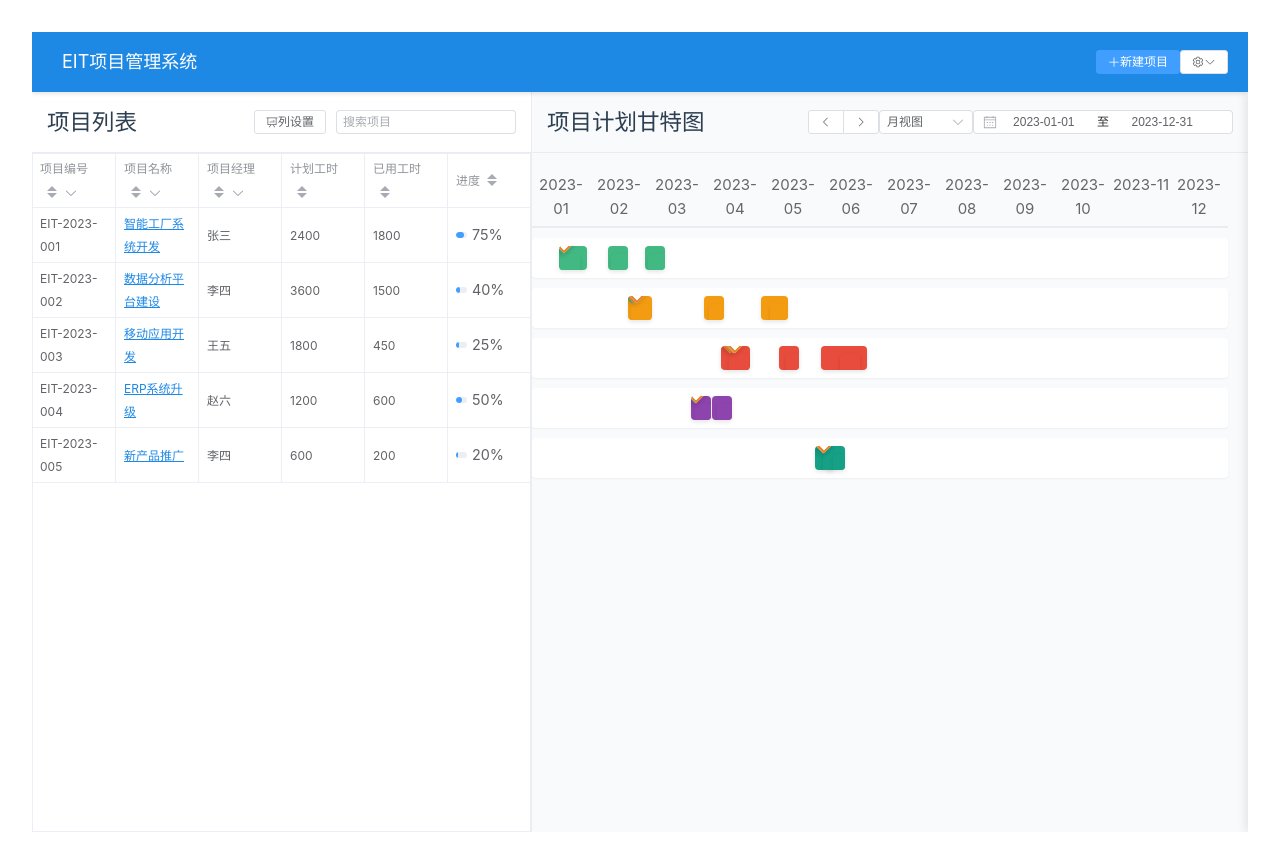
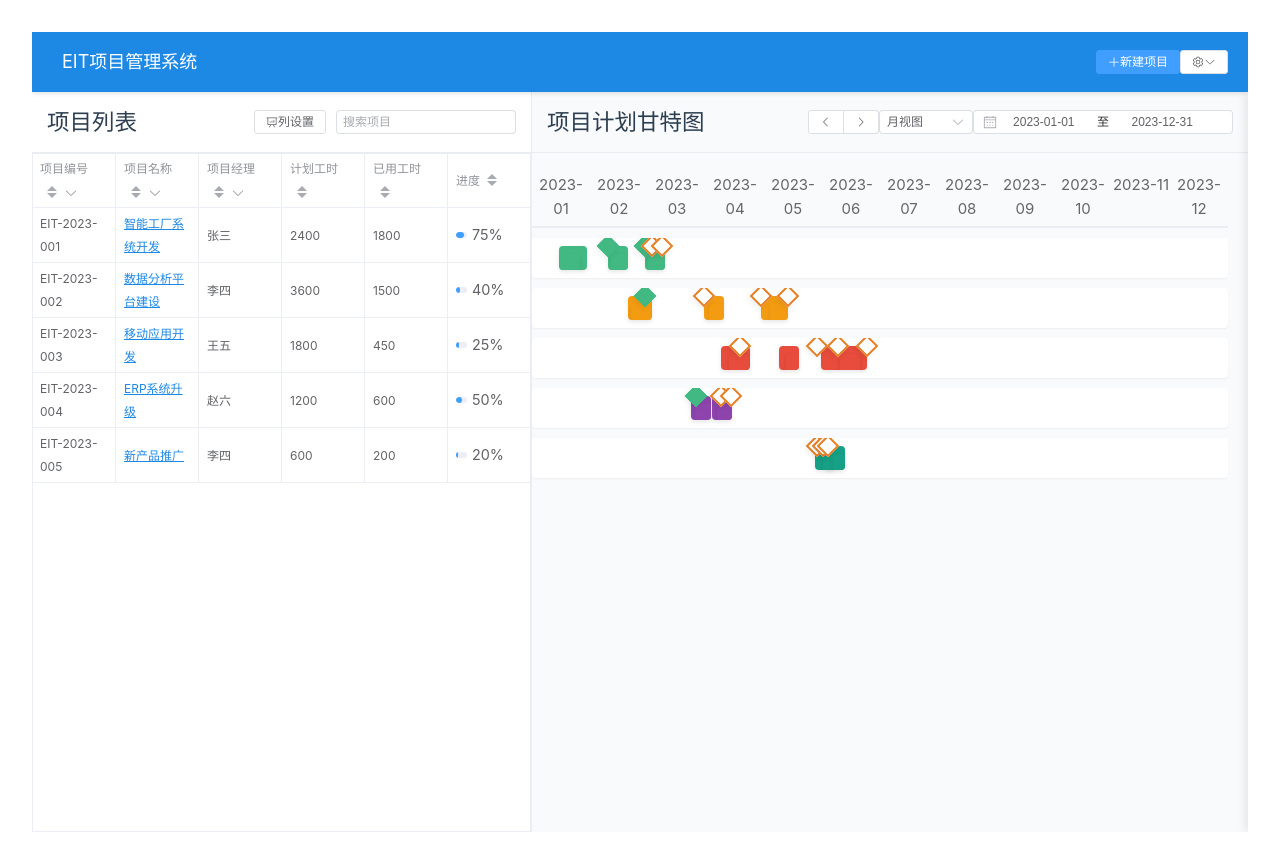
Before and after one commit to frank-james-83/DB-eit-projManager, a Vue app: page / in a window 1280 px wide. Built offline with nearby package versions, Linux system fonts and the light colour scheme; the HTML template or start-up script is replaced by a standard one.

Commit message:
下班保存

```diff
--- a/src/ProjectManagement.vue
+++ b/src/ProjectManagement.vue
@@ -240,6 +240,7 @@
             class="gantt-row"
             :class="{ 'gantt-row-active': activeProjectId === project.id }"
           >
+              <!-- period 条形图 -->
               <template v-if="project.periods && project.periods.length">
                 <div v-for="(period, idx) in project.periods" :key="idx" class="gantt-task-bar" :style="getGanttBarStyleByPeriod(period, project)">
                   <el-tooltip
@@ -257,8 +258,15 @@
                       <span class="task-label" v-if="idx === 0">{{ project.name }}</span>
                     </div>
                   </el-tooltip>
-                <!-- 关键里程碑菱形图标 -->
-                <template v-if="idx === 0 && project.milestones && project.milestones.length">
+                </div>
+              </template>
+              <template v-else>
+                <div class="gantt-task-bar" :style="getGanttBarStyle(project)">
+                  <span class="task-label">{{ project.name }}</span>
+                </div>
+              </template>
+              <!-- 关键里程碑菱形图标，独立于 period 条形图 -->
+              <template v-if="project.milestones && project.milestones.length">
                 <div v-for="(milestone, mIdx) in project.milestones" :key="mIdx"
                   class="gantt-milestone"
                   :style="getMilestoneStyle(milestone, project)"
@@ -266,13 +274,6 @@
                   <el-tooltip effect="dark" placement="top" :content="getMilestoneTooltip(milestone)">
                     <div :class="['milestone-diamond', milestone.completed ? 'milestone-completed' : '']"></div>
                   </el-tooltip>
-                  </div>
-                </template>
-              </div>
-            </template>
-            <template v-else>
-              <div class="gantt-task-bar" :style="getGanttBarStyle(project)">
-                <span class="task-label">{{ project.name }}</span>
                 </div>
               </template>
           </div>
@@ -962,10 +963,12 @@ export default {
       const end = dateRange.value[1];
       const total = end.getTime() - start.getTime();
       const msDate = new Date(milestone.date);
-      const left = ((msDate.getTime() - start.getTime()) / total) * 100;
+      let left = ((msDate.getTime() - start.getTime()) / total) * 100;
+      // 限制在0-100%区间
+      left = Math.max(0, Math.min(left, 100));
       return {
         position: 'absolute',
-        top: '-12px',
+        top: '0', // 保证与gantt-row顶部对齐
         left: left + '%',
         zIndex: 3,
         width: '0',
@@ -1277,6 +1280,11 @@ export default {
 /* 关键里程碑菱形样式 */
 .gantt-milestone {
   pointer-events: auto;
+  height: 100%;
+  width: 0;
+  position: absolute;
+  top: 0;
+  /* left 由内联style控制 */
 }
 .milestone-diamond {
   width: 16px;
```
Lines whose indentation alone changed are shown as unchanged.
